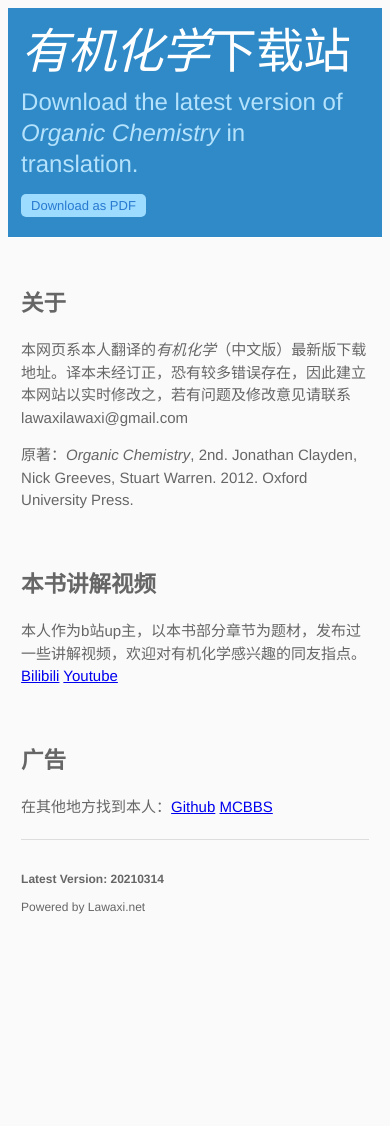
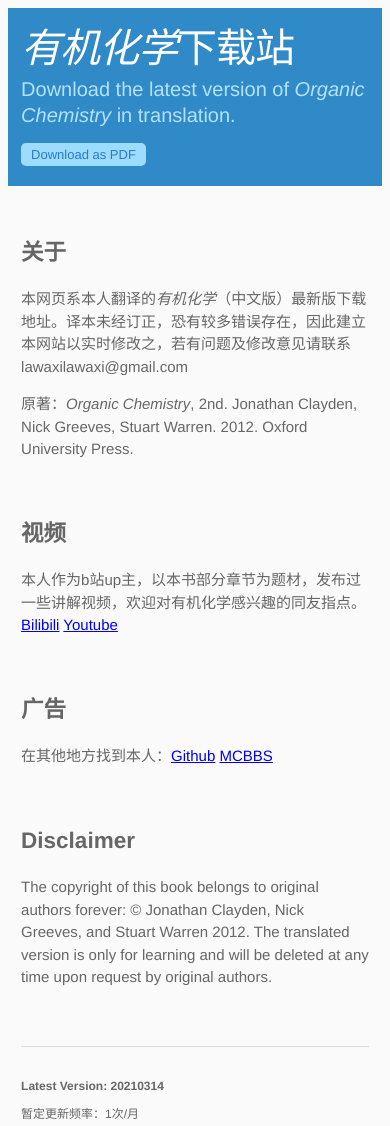
Before and after one commit to Lawaxi/clayden_update, a plain HTML site: page index.html in a window 390 px wide. Shown: the top 1126 px of the page. Before the commit the page ends 1058 px from the top, so only its background shows below. Drawn offline with Linux system fonts and the light colour scheme.

Commit message:
2021031402

```diff
--- a/index.html
+++ b/index.html
@@ -40,15 +40,20 @@
                 <p>本网页系本人翻译的<i>有机化学</i>（中文版）最新版下载地址。译本未经订正，恐有较多错误存在，因此建立本网站以实时修改之，若有问题及修改意见请联系 lawaxilawaxi@gmail.com</p>
                 <p>原著：<i>Organic Chemistry</i>, 2nd. Jonathan Clayden, Nick Greeves, Stuart Warren. 2012. Oxford University Press.</p>
                 <br>
-                <h2 id="video">本书讲解视频</h2>
+                <h2 id="video">视频</h2>
                 <p>本人作为b站up主，以本书部分章节为题材，发布过一些讲解视频，欢迎对有机化学感兴趣的同友指点。<a href="https://space.bilibili.com/383771422">Bilibili</a> <a href="https://www.youtube.com/channel/UCSexG3A4nVFd_nLYPaEvErw">Youtube</a></p>
                 <br>
                 <h2 id="copyright">广告</h2>
                 <p>在其他地方找到本人：<a href="https://github.com/Lawaxi">Github</a> <a href="https://www.mcbbs.net/?3268490">MCBBS</a></p>
+                <br>
+                <h2 id="disclaimer">Disclaimer</h2>
+                <p>The copyright of this book belongs to original authors forever: © Jonathan Clayden, Nick Greeves, and Stuart Warren 2012. The translated version is only for learning and will be deleted at any time upon request by original authors.</p>
+                <br>
             </section>
 
             <aside id="sidebar">
                 <p class="repo-owner">Latest Version: 20210314</p>
+                <p>暂定更新频率：1次/月</p>
                 <p>Powered by Lawaxi.net</p>
             </aside>
         </div>
--- a/static.css
+++ b/static.css
@@ -164,10 +164,10 @@ header a.button {
         width: 100%
     }
     header h1 {
-        font-size: 48px
+        font-size: 40px
     }
     header h2 {
-        font-size: 24px
+        font-size: 20px
     }
     header a.button {
         position: relative;
```
